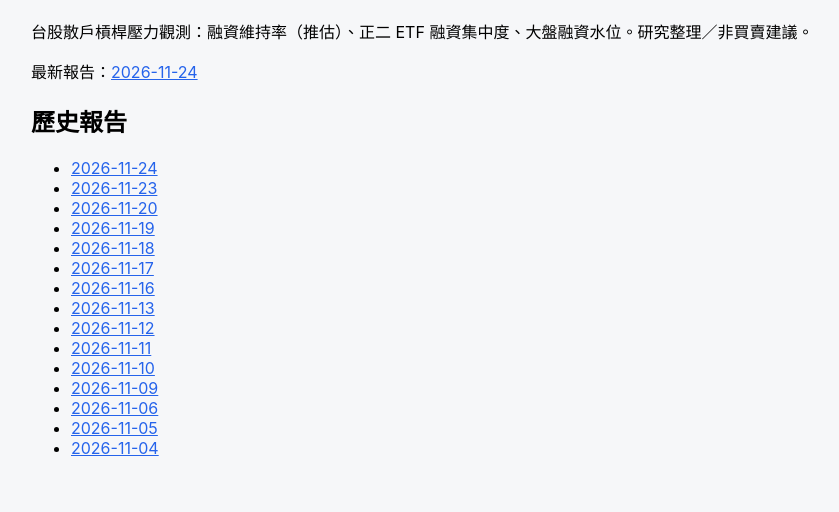
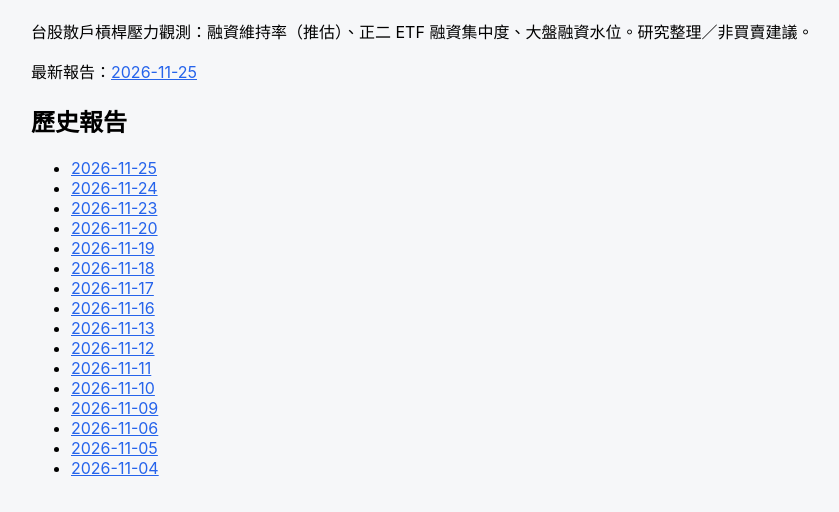
Before and after one commit to MasonLee3721/levradar, a plain HTML site: page index.html in a window 1280 px wide. Shown: the part 86-598 px from the top of the page, without its empty margins (179-1018 px from the left). Drawn offline with Linux system fonts and the light colour scheme.

Commit message:
levradar 20261125 (1/2)

```diff
--- a/index.html
+++ b/index.html
@@ -6,5 +6,5 @@
 .wrap{max-width:860px;margin:0 auto;padding:16px} a{color:#2563eb}</style></head>
 <body><div class="wrap"><h1>散戶槓桿雷達 LevRadar</h1>
 <p>台股散戶槓桿壓力觀測：融資維持率（推估）、正二 ETF 融資集中度、大盤融資水位。研究整理／非買賣建議。</p>
-<p>最新報告：<a href="reports/20261124/LEVRADAR.html">2026-11-24</a></p>
-<h2>歷史報告</h2><ul><li><a href="reports/20261124/LEVRADAR.html">2026-11-24</a></li><li><a href="reports/20261123/LEVRADAR.html">2026-11-23</a></li><li><a href="reports/20261120/LEVRADAR.html">2026-11-20</a></li><li><a href="reports/20261119/LEVRADAR.html">2026-11-19</a></li><li><a href="reports/20261118/LEVRADAR.html">2026-11-18</a></li><li><a href="reports/20261117/LEVRADAR.html">2026-11-17</a></li><li><a href="reports/20261116/LEVRADAR.html">2026-11-16</a></li><li><a href="reports/20261113/LEVRADAR.html">2026-11-13</a></li><li><a href="reports/20261112/LEVRADAR.html">2026-11-12</a></li><li><a href="reports/20261111/LEVRADAR.html">2026-11-11</a></li><li><a href="reports/20261110/LEVRADAR.html">2026-11-10</a></li><li><a href="reports/20261109/LEVRADAR.html">2026-11-09</a></li><li><a href="reports/20261106/LEVRADAR.html">2026-11-06</a></li><li><a href="reports/20261105/LEVRADAR.html">2026-11-05</a></li><li><a href="reports/20261104/LEVRADAR.html">2026-11-04</a></li></ul></div></body></html>
+<p>最新報告：<a href="reports/20261125/LEVRADAR.html">2026-11-25</a></p>
+<h2>歷史報告</h2><ul><li><a href="reports/20261125/LEVRADAR.html">2026-11-25</a></li><li><a href="reports/20261124/LEVRADAR.html">2026-11-24</a></li><li><a href="reports/20261123/LEVRADAR.html">2026-11-23</a></li><li><a href="reports/20261120/LEVRADAR.html">2026-11-20</a></li><li><a href="reports/20261119/LEVRADAR.html">2026-11-19</a></li><li><a href="reports/20261118/LEVRADAR.html">2026-11-18</a></li><li><a href="reports/20261117/LEVRADAR.html">2026-11-17</a></li><li><a href="reports/20261116/LEVRADAR.html">2026-11-16</a></li><li><a href="reports/20261113/LEVRADAR.html">2026-11-13</a></li><li><a href="reports/20261112/LEVRADAR.html">2026-11-12</a></li><li><a href="reports/20261111/LEVRADAR.html">2026-11-11</a></li><li><a href="reports/20261110/LEVRADAR.html">2026-11-10</a></li><li><a href="reports/20261109/LEVRADAR.html">2026-11-09</a></li><li><a href="reports/20261106/LEVRADAR.html">2026-11-06</a></li><li><a href="reports/20261105/LEVRADAR.html">2026-11-05</a></li><li><a href="reports/20261104/LEVRADAR.html">2026-11-04</a></li></ul></div></body></html>
```
